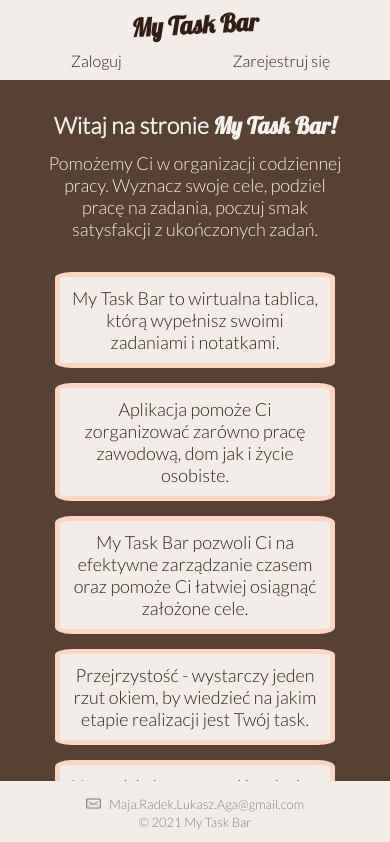
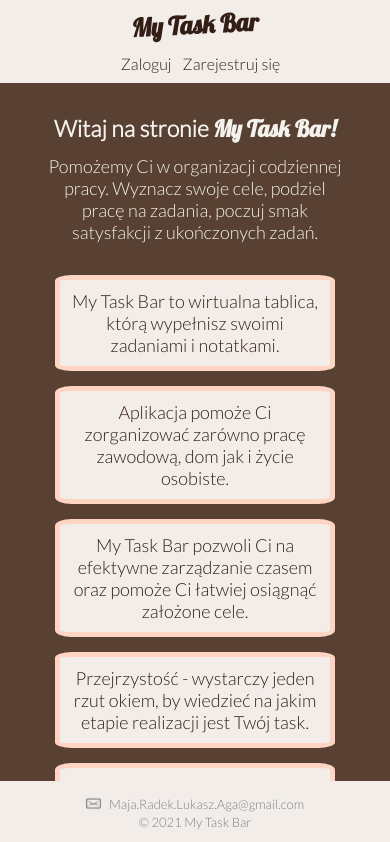
Before and after one commit to infoshareacademy/jfdzr2-nuclear-penguins, a React (Create React App) app: page / in a window 390 px wide. Shown: the top 842 px of the page. Built offline with nearby package versions, Linux system fonts and the light colour scheme.

Commit message:
Layout registered user updated with media query

```diff
--- a/src/components/boards/boards.css
+++ b/src/components/boards/boards.css
@@ -47,6 +47,7 @@
     display: flex;
     flex-direction: column;
     justify-items: center;
+    justify-content: center;
   }
 
   .workBoards {
@@ -63,6 +64,7 @@
   ul.menu {
     display: flex;
     justify-content: space-around;
+    /* justify-content: center; */
   }
   .tableAddingBtn,
   .add,
--- a/src/components/homePage/HomePage.js
+++ b/src/components/homePage/HomePage.js
@@ -8,7 +8,7 @@ export const HomePage = () => {
     <div>
       <nav className="navigation">
         <h1 className="logo">My Task Bar</h1>
-        <ul className="menu">
+        <ul className="menu menu-nav">
           <NavLink className="link-nav" to={'/login'}>
             Zaloguj
           </NavLink>
--- a/src/components/homePage/homepage.css
+++ b/src/components/homePage/homepage.css
@@ -173,6 +173,12 @@ div.square-container {
     display: flex;
     flex-direction: column;
     margin: 0;
+  }
+
+  ul.menu.menu-nav {
+    display: flex;
+    justify-content: center;
+    margin-top: 3.5%;
   }
 
   .link-nav {
```
